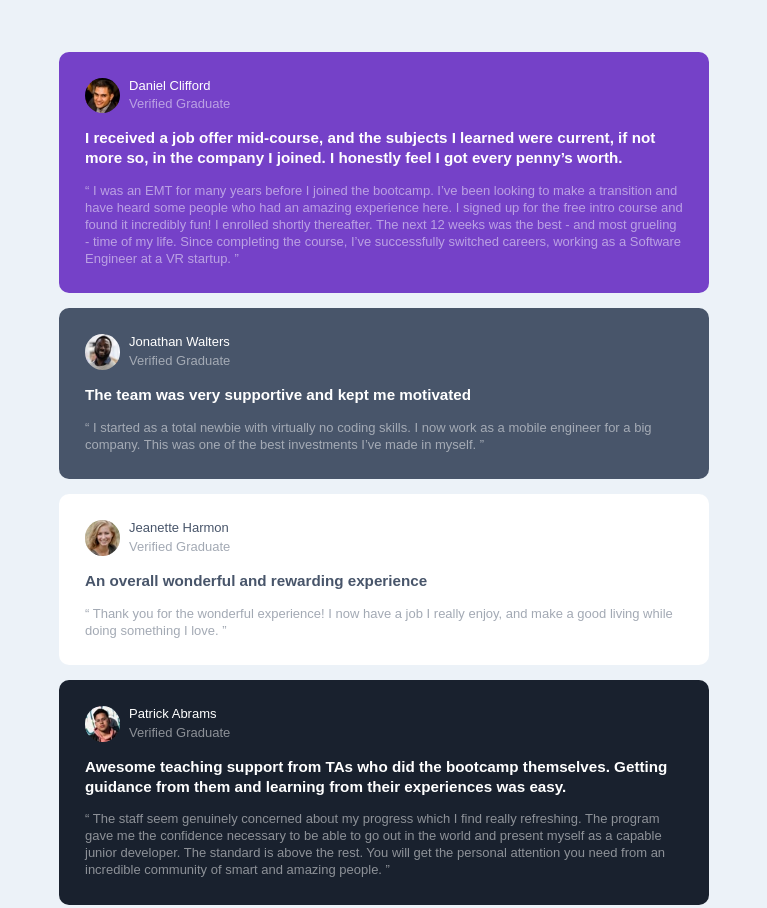
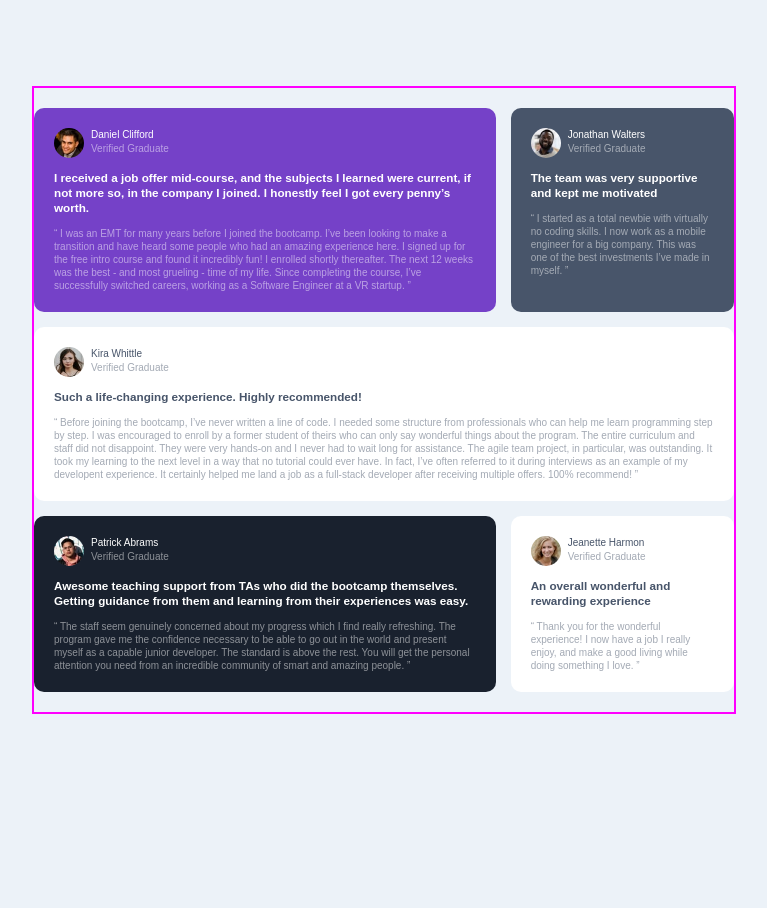
Before and after one commit to Wariz007/frontend-mentor-testimonial-grid, a plain HTML site: page index.html in a window 1280 px wide. Shown: the top 908 px of the page, without its empty margins (256-1023 px from the left). After the commit the page ends 800 px from the top, so only its background shows below. Drawn offline with Linux system fonts and the light colour scheme.

Commit message:
some progress

```diff
--- a/Style.css
+++ b/Style.css
@@ -12,7 +12,7 @@ html, body{
     margin: 0;
     padding: 0;
     box-sizing: border-box;
-    font-size: 13px;
+    font-size: 10px;
     font-family: sans-serif;
     line-height: 1.3;
     color: var(--White);
@@ -26,8 +26,8 @@ p{
 }
 img{
     display: block;
-    width: 35px;
-    height: auto;
+    width: 30px;
+    height: 30px;
     border-radius: 45px;
     margin-right: 0.7rem;
 }
@@ -35,14 +35,16 @@ img{
 body{
     display: grid;
     place-content: center;
+    min-height: 100vh;
 }
 /*main container of the items*/
 .grid-container{
-    width: min(90%, 50rem);
+    width: min(95%, 70rem);
     margin-inline: auto;
-    padding-block: 4rem;
+    padding-block: 2rem;
     display: grid;
     gap: 15px;
+    border: 2px solid magenta;
 }
 
 /*class code for all items*/
@@ -82,7 +84,41 @@ body{
     background-color: var(--White);
 }
 
+/*media queries*/
+/*for screen size of 370px above*/
+@media (min-width: 370px){
+    #testimonial-one{
+        grid-column: 1 / 3;
+    }
+    #testimonial-four{
+        grid-row: 4;
+        grid-column: 1 / 3;
+    }
+    #testimonial-five{
+        grid-column: 1 / 3;
+    }
+}
 
+@media (min-width: 809px){
+    .grid-container{
+        grid-template-columns: repeat(3, 1fr);
+    }
+    #testimonial-one{
+        grid-column: 1 / 3;
+    }
+    #testimonial-four{
+        grid-row: 3;
+        grid-column: 1 / 3;
+    }
+    #testimonial-three{
+        grid-column: 3;
+        grid-row: 3;
+    }
+    #testimonial-five{
+        grid-row: 2;
+        grid-column: 1 / 4;
+    }
+}
 
 
 
```
Also changed, not shown: index.html (+1 -1 lines).
